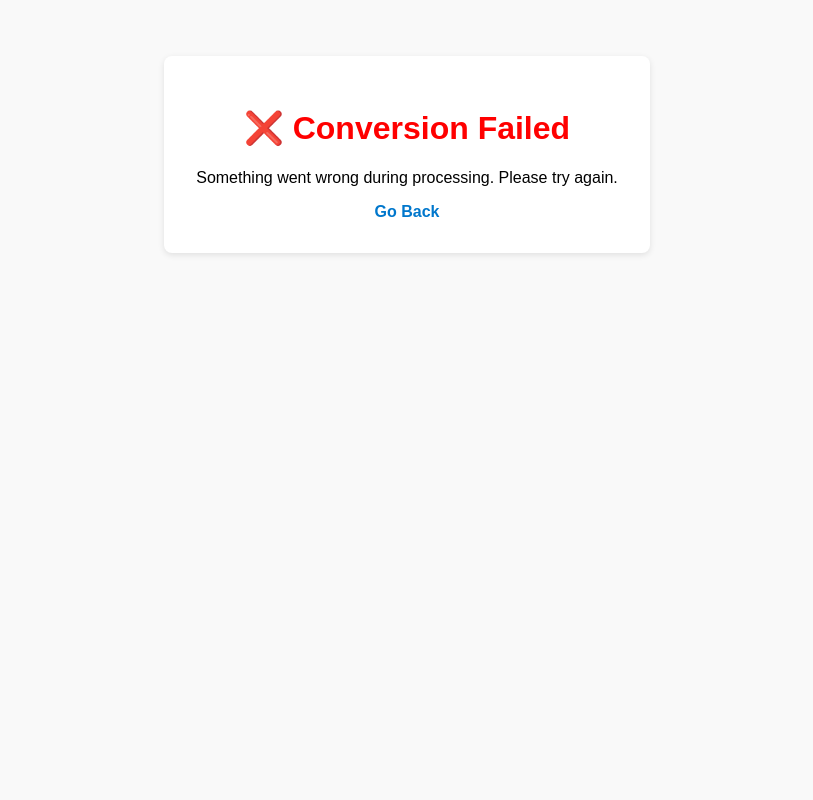
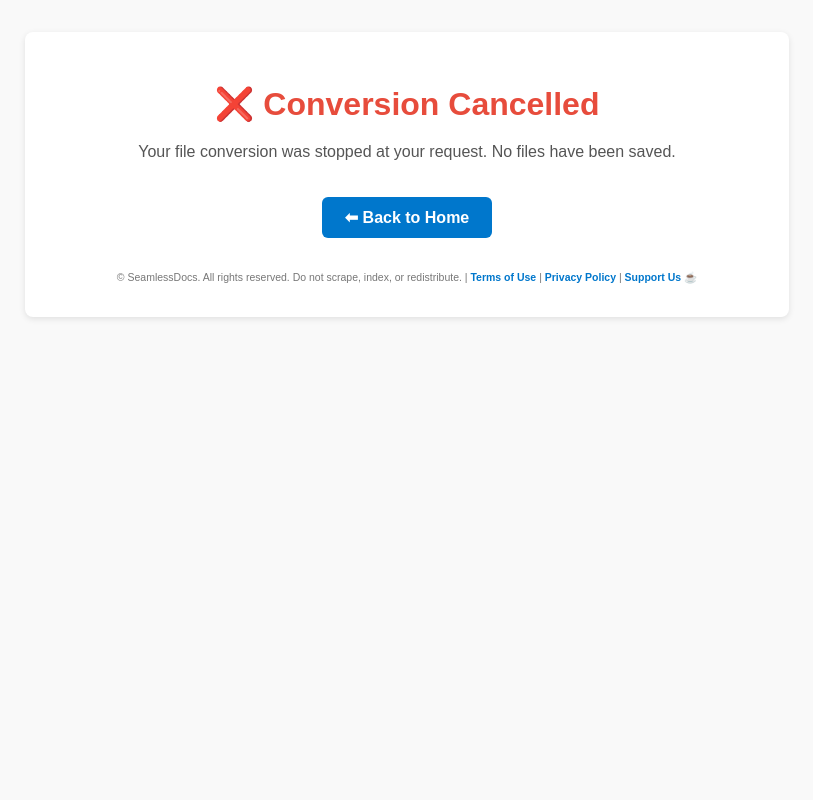
Before and after one commit to dbishop604/cleancopy_app, a Flask app: page /cancel in a window 1280 px wide. Shown: the whole page, without its empty margins (233-1046 px from the left). Run offline with Flask 3, Linux system fonts and the light colour scheme; parts of the project's set-up code (start-up, migrations or seed data) failed here and were passed over.

Commit message:
Update cancel.html

```diff
--- a/templates/cancel.html
+++ b/templates/cancel.html
@@ -1,21 +1,81 @@
 <!DOCTYPE html>
 <html lang="en">
 <head>
-  <meta charset="UTF-8">
-  <title>Conversion Failed</title>
+  <meta charset="UTF-8" />
+  <meta name="viewport" content="width=device-width, initial-scale=1.0"/>
+  <title>Conversion Cancelled — SeamlessDocs</title>
   <style>
-    body { font-family: Arial, sans-serif; text-align:center; background:#f9f9f9; padding:3rem; }
-    .box { background:#fff; padding:2rem; border-radius:8px; box-shadow:0 2px 6px rgba(0,0,0,0.1); display:inline-block; }
-    h1 { color:red; }
-    a { color:#0077cc; font-weight:bold; text-decoration:none; }
-    a:hover { text-decoration:underline; }
+    body {
+      font-family: Arial, sans-serif;
+      background: #f9f9f9;
+      margin: 0;
+      padding: 0;
+      display: flex;
+      justify-content: center;
+      align-items: flex-start;
+      min-height: 100vh;
+    }
+    .container {
+      background: #fff;
+      margin: 2rem;
+      padding: 2rem;
+      border-radius: 8px;
+      box-shadow: 0 2px 6px rgba(0,0,0,0.1);
+      max-width: 700px;
+      width: 100%;
+      text-align: center;
+    }
+    h1 {
+      color: #e74c3c;
+      margin-bottom: 1rem;
+    }
+    p {
+      color: #555;
+      line-height: 1.6;
+      margin: 1rem 0;
+    }
+    .btn {
+      display: inline-block;
+      margin-top: 1rem;
+      padding: 0.7rem 1.4rem;
+      border: none;
+      border-radius: 6px;
+      background: #0077cc;
+      color: #fff;
+      font-weight: bold;
+      font-size: 1rem;
+      cursor: pointer;
+      text-decoration: none;
+    }
+    .btn:hover {
+      background: #005fa3;
+    }
+    footer {
+      margin-top: 2rem;
+      font-size: 10.5px;
+      color: #777;
+      line-height: 1.4;
+    }
+    footer a {
+      color: #0077cc;
+      text-decoration: none;
+      font-weight: bold;
+    }
+    footer a:hover { text-decoration: underline; }
   </style>
 </head>
 <body>
-  <div class="box">
-    <h1>❌ Conversion Failed</h1>
-    <p>Something went wrong during processing. Please try again.</p>
-    <a href="{{ url_for('index') }}">Go Back</a>
+  <div class="container">
+    <h1>❌ Conversion Cancelled</h1>
+    <p>Your file conversion was stopped at your request. No files have been saved.</p>
+    <a href="{{ url_for('index') }}" class="btn">⬅ Back to Home</a>
+
+    <footer>
+      © SeamlessDocs. All rights reserved. Do not scrape, index, or redistribute. |
+      <a href="{{ url_for('terms') }}">Terms of Use</a> |
+      <a href="{{ url_for('privacy') }}">Privacy Policy</a> |
+      <a href="{{ url_for('coffee') }}">Support Us ☕</a>
+    </footer>
   </div>
 </body>
 </html>
```
